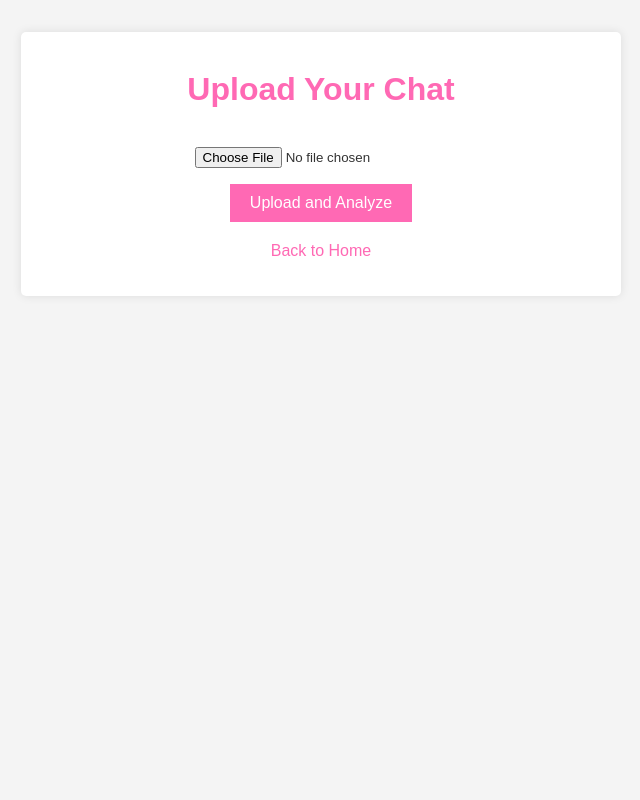
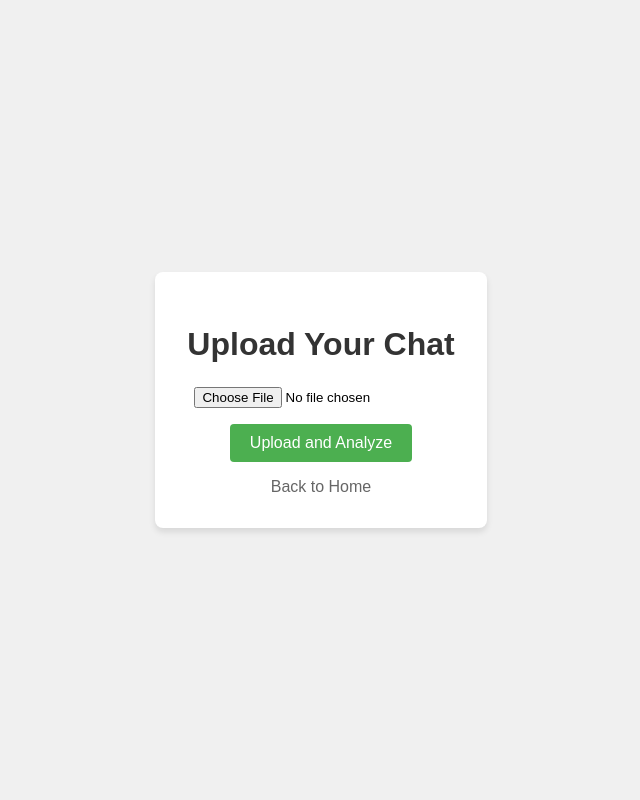
Before and after one commit to pritpalcodes/chat-insights-generator-deployed, a Flask app: page /upload in a window 1280 px wide. Shown: the whole page, without its empty margins (319-959 px from the left). Run offline with Flask 2, Linux system fonts and the light colour scheme.

```diff
--- a/templates/landing.html
+++ b/templates/landing.html
@@ -338,7 +338,6 @@
             <img src="{{ url_for('static', filename='images/your-logo.jpeg') }}" alt="Chat Charts Logo" class="logo-placeholder">
             <div class="nav-links">
                 <a href="{{ url_for('upload') }}">Get Insights</a>
-                <a href="{{ url_for('help') }}">Help</a>
             </div>
         </div>
         <div class="nav-right">
--- a/templates/upload.html
+++ b/templates/upload.html
@@ -4,7 +4,57 @@
     <meta charset="UTF-8">
     <meta name="viewport" content="width=device-width, initial-scale=1.0">
     <title>Chat Analysis - Upload</title>
-    <link rel="stylesheet" href="{{ url_for('static', filename='css/upload.css') }}">
+    <style>
+        body {
+            font-family: Arial, sans-serif;
+            display: flex;
+            justify-content: center;
+            align-items: center;
+            height: 100vh;
+            margin: 0;
+            background-color: #f0f0f0;
+        }
+        .upload-container {
+            background-color: white;
+            padding: 2rem;
+            border-radius: 8px;
+            box-shadow: 0 4px 6px rgba(0, 0, 0, 0.1);
+            text-align: center;
+        }
+        h1 {
+            color: #333;
+            margin-bottom: 1.5rem;
+        }
+        form {
+            display: flex;
+            flex-direction: column;
+            align-items: center;
+        }
+        input[type="file"] {
+            margin-bottom: 1rem;
+        }
+        button {
+            background-color: #4CAF50;
+            color: white;
+            padding: 10px 20px;
+            border: none;
+            border-radius: 4px;
+            cursor: pointer;
+            font-size: 16px;
+        }
+        button:hover {
+            background-color: #45a049;
+        }
+        .back-button {
+            display: inline-block;
+            margin-top: 1rem;
+            color: #666;
+            text-decoration: none;
+        }
+        .back-button:hover {
+            text-decoration: underline;
+        }
+    </style>
 </head>
 <body>
     <div class="upload-container">
```
